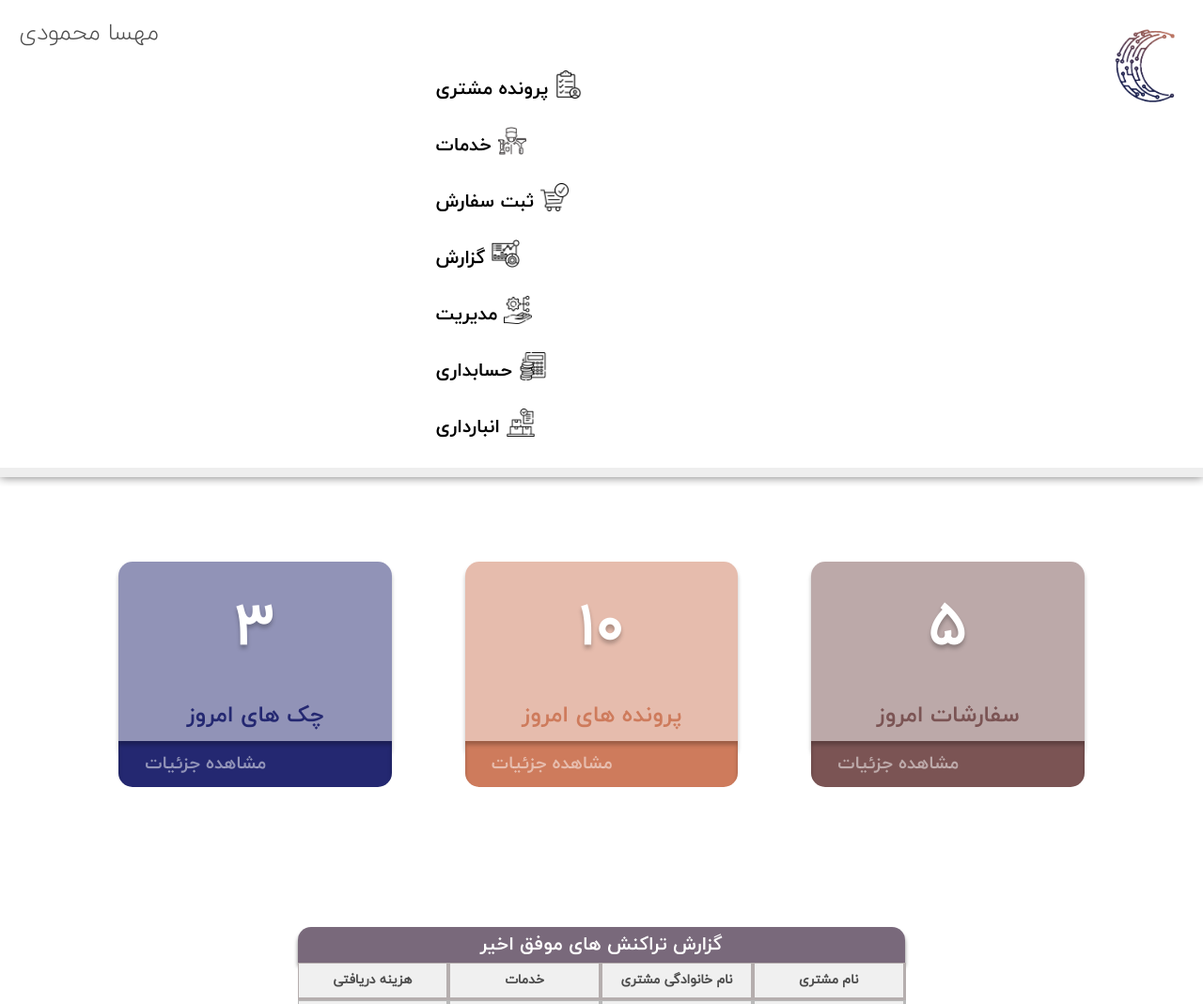
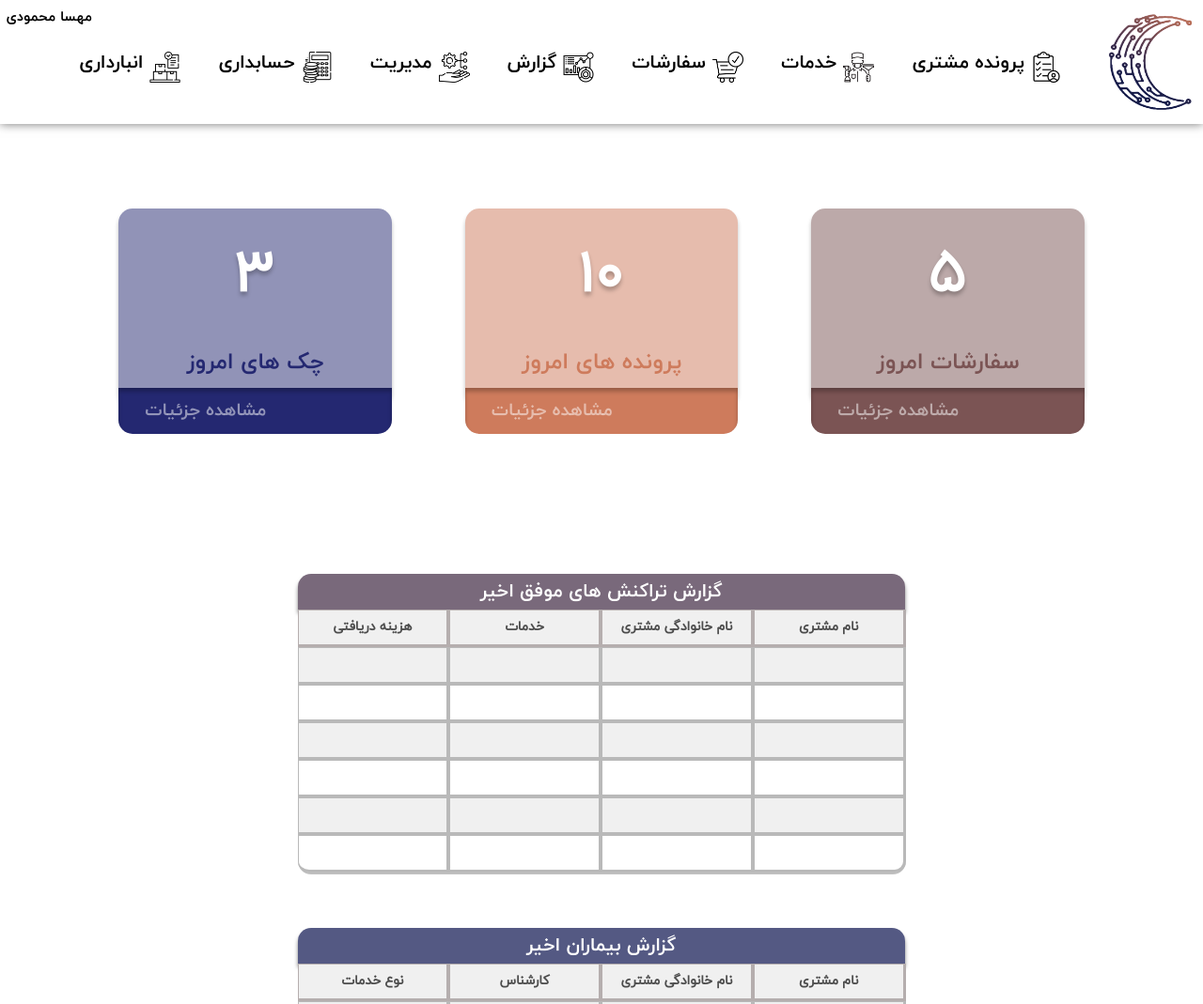
Before and after one commit to MohammadMehriyari/CRM, a plain HTML site: page front/index.html in a window 1280 px wide. Shown: the top 1069 px of the page at 94% size. Drawn offline with Linux system fonts and the light colour scheme.

Commit message:
navbar and table adjusments

```diff
--- a/front/index.html
+++ b/front/index.html
@@ -4,63 +4,78 @@
         <meta charset="UTF-8" />
         <meta name="viewport" content="width=device-width, initial-scale=1.0" />
         <link rel="stylesheet" href="main.css" />
-        <title>Main</title>
+        <title>Dashboard</title>
     </head>
     <body>
         <div class="container1">
-            <div class="logo">
-                <a class="logo-1" href="">
-                    <img src="images/side-logo.png" alt="logo" />
-                </a>
-            </div>
-            <div>
-                <a class="profile" href="#">مهسا محمودی</a>
+            <div class="profile">
+                <a href="#">مهسا محمودی</a>
             </div>
             <nav>
                 <ul>
                     <li>
-                        <a href="#"
-                            >پرونده مشتری
-                            <img
-                                src="images/registraition-form.png"
-                                alt="parvande-moshtari"
-                        /></a>
+                        <img
+                            class="logo"
+                            src="images/side-logo.png"
+                            alt="logo"
+                        />
                     </li>
                     <li>
-                        <a href="#"
-                            >خدمات
-                            <img src="images/khadamat.png" alt="khadamat"
-                        /></a>
+                        <ul class="inner list">
+                            <li><a href="#">تشکیل پرونده جدید</a></li>
+                            <li><a href="#">بایگانی</a></li>
+                        </ul>
+                        <img
+                            src="images/registraition-form.png"
+                            alt="parvande-moshtari"
+                        />
+                        <a href="#">پرونده مشتری</a>
                     </li>
                     <li>
-                        <a href="#"
-                            >ثبت سفارش
-                            <img src="images/sabt-sefaresh.png" alt="sefaresh"
-                        /></a>
+                        <img src="images/khadamat.png" alt="khadamat" />
+                        <a href="#">خدمات</a>
                     </li>
                     <li>
-                        <a href="#"
-                            >گزارش
-                            <img src="images/gozaresh.png" alt="gozaresh"
-                        /></a>
+                        <ul class="inner list">
+                            <li><a href="#">ثبت سفارش</a></li>
+                            <li><a href="#">مدیریت سفارشات</a></li>
+                        </ul>
+                        <img src="images/sabt-sefaresh.png" alt="sefaresh" />
+                        <a href="#"> سفارشات </a>
                     </li>
                     <li>
-                        <a href="#"
-                            >مدیریت
-                            <img src="images/modiriat.png" alt="modiriat"
-                        /></a>
+                        <ul class="inner list">
+                            <li><a href="#">پنل پیامکی</a></li>
+                            <li><a href="#">نحوه اشنایی</a></li>
+                            <li><a href="#">منطقه</a></li>
+                            <li><a href="#">معرف</a></li>
+                            <li><a href="#">فعالیت کاربران</a></li>
+                        </ul>
+                        <img src="images/gozaresh.png" alt="gozaresh" />
+                        <a href="#">گزارش </a>
                     </li>
                     <li>
-                        <a href="#"
-                            >حسابداری
-                            <img src="images/hesabdari.png" alt="hesabdari"
-                        /></a>
+                        <ul class="inner list">
+                            <li><a href="#">کارمندان</a></li>
+                            <li><a href="#">کاربران</a></li>
+                        </ul>
+                        <img src="images/modiriat.png" alt="modiriat" />
+                        <a href="#">مدیریت </a>
                     </li>
                     <li>
-                        <a href="#"
-                            >انبارداری
-                            <img src="images/anbardari.png" alt="anbardari"
-                        /></a>
+                        <ul class="inner list">
+                            <li><a href="#">دریافتی ها</a></li>
+                            <li><a href="#">پرداختی ها</a></li>
+                            <li><a href="#">عودتی ها</a></li>
+                            <li><a href="#">چک ها</a></li>
+                            <li><a href="#">موجودی</a></li>
+                        </ul>
+                        <img src="images/hesabdari.png" alt="hesabdari" />
+                        <a href="#">حسابداری </a>
+                    </li>
+                    <li>
+                        <img src="images/anbardari.png" alt="anbardari" />
+                        <a href="#">انبارداری </a>
                     </li>
                 </ul>
             </nav>
@@ -155,12 +170,14 @@
                 </div>
                 <div class="recent-patients-report">
                     <header class="recent-patients-report-header">
-                        گزارش تراکنش های موفق اخیر
+                        گزارش بیماران اخیر
                     </header>
                     <div class="recent-patients-report-table">
                         <div class="table-header">
-                            <div class="table-header-cell">هزینه دریافتی</div>
-                            <div class="table-header-cell services">خدمات</div>
+                            <div class="table-header-cell">نوع خدمات</div>
+                            <div class="table-header-cell services">
+                                کارشناس
+                            </div>
                             <div class="table-header-cell">
                                 نام خانوادگی مشتری
                             </div>
--- a/front/main.css
+++ b/front/main.css
@@ -14,105 +14,91 @@
     src: url("fonts/iranyekanweblightfanum.ttf") format("ttf");
 }
 
-* {
+body {
     margin: 0;
     padding: 0;
+    background: #ffffff;
 }
-body {
-    background: #ffffff;
+.container1 {
+    border-width: 10px;
+    writing-mode: horizontal-tb;
+    box-shadow: 0 0 10px rgb(116, 115, 115);
+}
+.profile {
+    position: absolute;
+    padding: 0.5% 0 0 0.5%;
+}
+.profile a {
+    text-decoration: none;
+    font-size: 15px;
+    line-height: 26px;
+    color: rgba(0, 0, 0, 1);
+    font-family: Iran-Yekan-Bold, sans-serif;
+}
+.nav {
+    position: absolute;
+}
+nav ul {
+    display: flex;
+    position: relative;
+    direction: rtl;
+    margin: 0;
+    list-style: none;
+    padding: 0;
     font-size: 22px;
     line-height: 32px;
     color: rgba(0, 0, 0, 0.5);
     font-family: Iran-Yekan-Bold, sans-serif;
 }
-
-nav {
+.logo {
+    padding: 0;
+}
+nav ul li {
     display: flex;
-    justify-content: end;
-    align-items: end;
-    margin: 1% 0;
-    background-color: #ffffff;
+    position: relative;
+    padding-left: 5%;
+    padding: 50px 0 0 40px;
+    max-width: 550px;
 }
-
-nav img {
-    display: block;
-    float: inline-end;
-    margin: -60px 5px;
+nav ul li:first-child {
+    padding-top: 0;
+}
+nav ul li:first-child img {
     width: 5em;
     height: 6em;
 }
-
-nav ul {
-    display: inline-flex;
-    flex-wrap: wrap;
-    flex-direction: row-reverse;
-    justify-content: space-between;
-    padding: 0;
-    margin: 0;
-    list-style: none;
-    position: relative;
+nav ul li a {
+    display: flex;
+    text-decoration: none;
+    padding-right: 7px;
+    font-size: 20px;
+    line-height: 34px;
+    color: rgba(0, 0, 0, 1);
+    font-family: Iran-Yekan-Bold, sans-serif;
 }
-
-nav ul li {
-    display: inline-block;
-    background-color: #ffffff;
-}
-
-nav a {
-    display: flex;
-    padding: 0 1.5em;
-    color: #000000;
-    font-size: 20px;
-    line-height: 3em;
-    text-decoration: none;
-}
-nav a img {
+nav ul li img {
     display: flex;
     width: 1.5em;
     height: 1.5em;
-    float: right;
-    margin-left: 0.35em;
-    margin-top: 0.5em;
+    padding-top: 5px;
 }
-.container1 {
-    border-block-end: inset;
-    border-width: 10px;
-    writing-mode: horizontal-tb;
-    box-shadow: 0 0 10px rgb(116, 115, 115);
-    clip-path: inset(0px 0px -10px 0px);
+.inner {
+    display: none;
+    position: absolute;
+    top: 100%;
+    left: 0;
+    right: 0%;
 }
-@media screen and (max-width: 1600px) {
-    .container1 nav ul li {
-        width: 60%;
-    }
+.inner li {
+    float: none;
+    width: 200px;
 }
-.container1 .profile {
-    font-size: 25px;
-    color: rgba(78, 78, 78, 1);
-    font-family: Iran-Yekan-light, sans-serif;
+nav ul li:only-child:hover {
+    background: rgba(217, 217, 217, 1);
+}
+nav ul li:hover > .inner {
     display: block;
-    margin-right: 0;
-    margin-left: 20px;
-    margin-top: 20px;
-    text-decoration: none;
-    padding-top: 0;
 }
-.logo {
-    /* display: flex; */
-    float: right;
-}
-.logo-1 {
-    display: flex;
-    width: 100px;
-    height: 100px;
-    float: right;
-    /* padding: 2px; */
-}
-
-nav a:hover {
-    color: #853333;
-}
-
 .container2 .row1 {
     display: flex;
     justify-content: space-between;
@@ -227,7 +213,6 @@ nav a:hover {
 .card3 .card1-footer {
     background-color: #7b5454;
 }
-
 /* tables */
 .row2 {
     display: flex;
@@ -407,12 +392,14 @@ nav a:hover {
 .footer {
     display: flex;
     justify-content: space-between;
-    border-block-start: inset;
     border-width: 10px;
     writing-mode: horizontal-tb;
-    box-shadow: 0 0 10px rgb(116, 115, 115);
-    clip-path: inset(-10px -0px 0px 0px);
+    box-shadow: 0 0 20px rgb(116, 115, 115);
     width: 100%;
+    font-size: 22px;
+    line-height: 32px;
+    color: rgba(0, 0, 0, 0.5);
+    font-family: Iran-Yekan-Bold, sans-serif;
 }
 
 @media (max-width: 991px) {
@@ -478,6 +465,9 @@ nav a:hover {
     color: #4c374f;
     padding: 5px 0 0 15px;
 }
+.phonenumber p {
+    margin: 0;
+}
 .whatsapp,
 .telegram {
     width: 35px;
```
